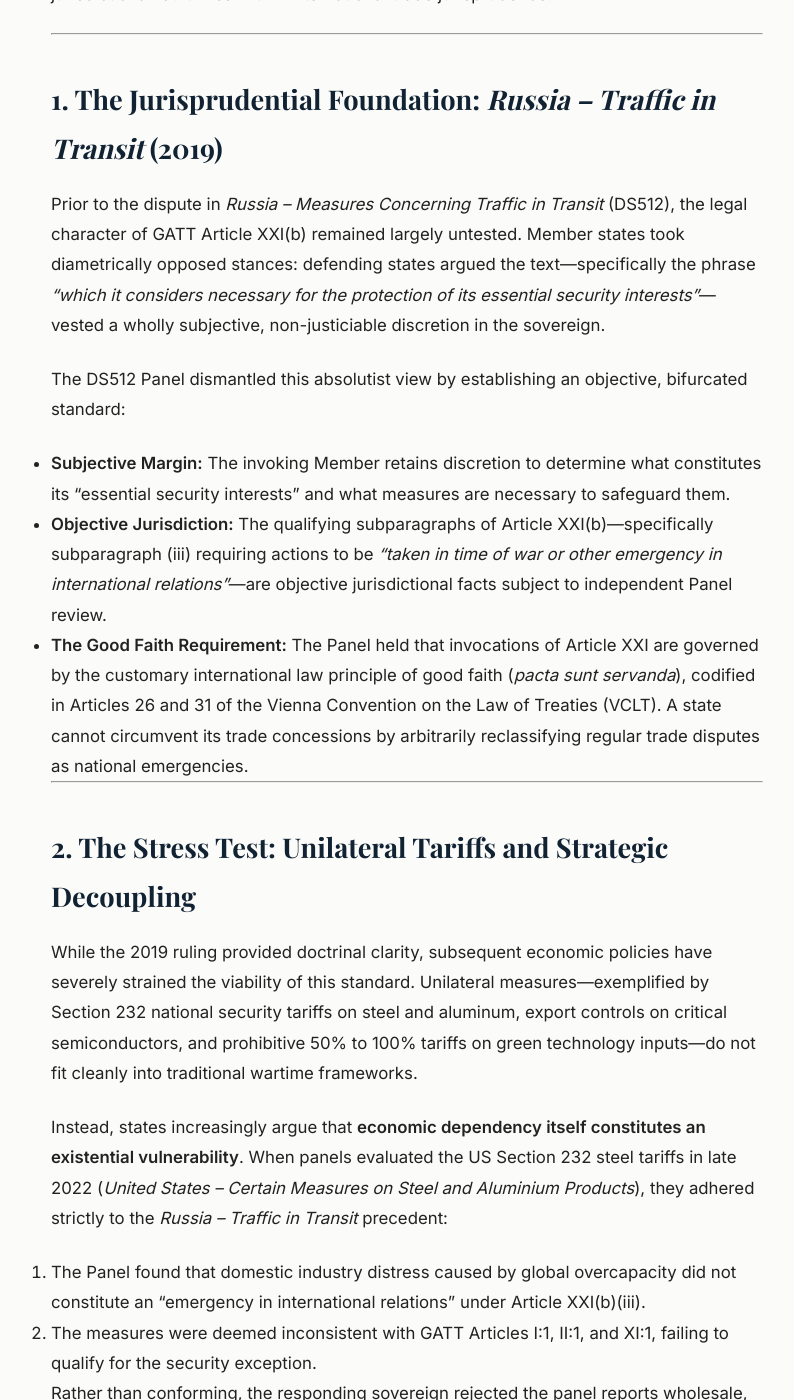
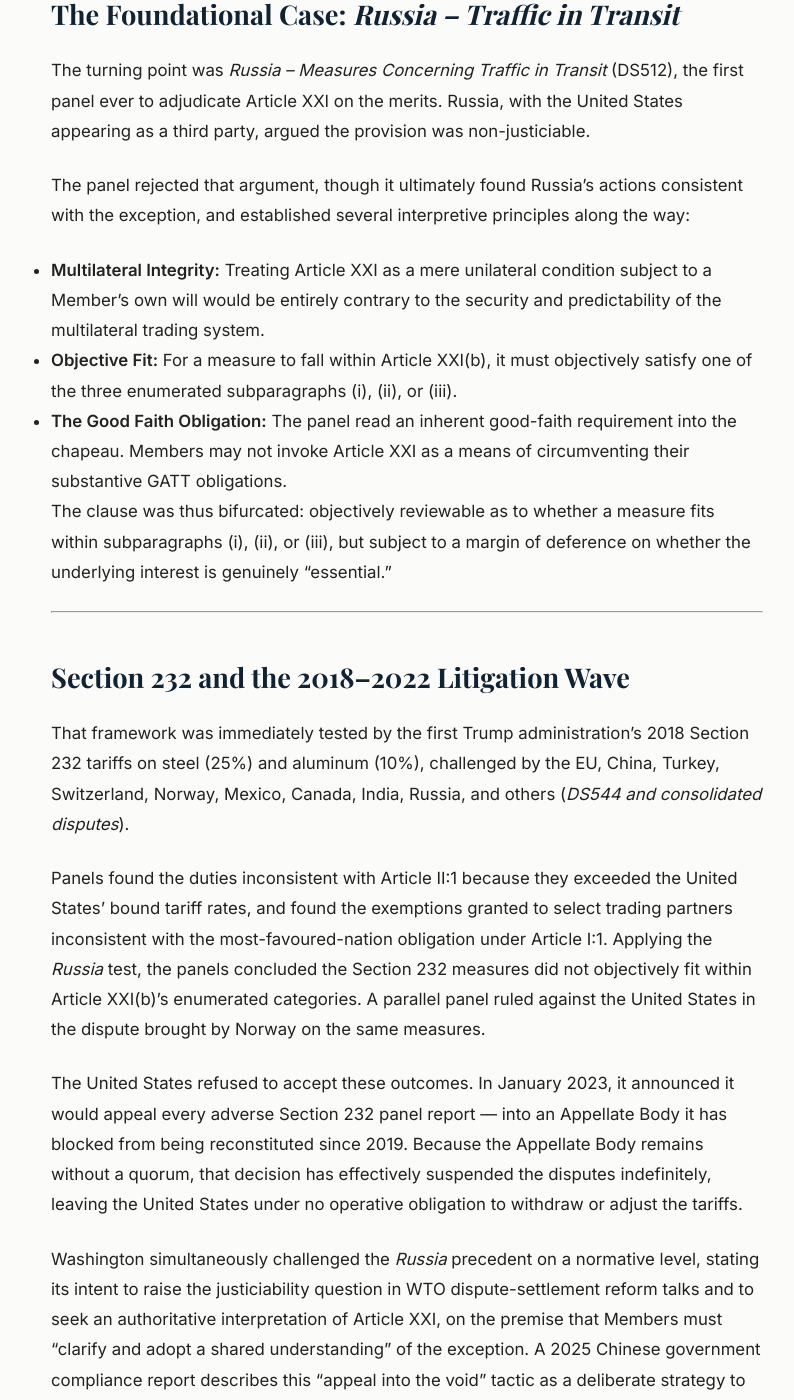
Before and after one commit to Nan00Kami/Law-Blog-Website, a Jekyll site: the page built from _posts/2026-09-05-wto-national-security.md, in a window 1280 px wide and 1400 px high, scrolled down 666 px. Shown: the whole window, without its empty margins (233-1027 px from the left). Built offline with Jekyll 4.4.1, drawn with Linux system fonts in a browser that asks for light colours; some web fonts are replaced; some of the changed text lies outside the part shown.

Commit message:
Revise summary for national security exceptions post
Updated the summary to reflect a more comprehensive analysis of the self-judging defense and its implications in recent trade disputes.

```diff
--- a/_posts/2026-09-05-wto-national-security.md
+++ b/_posts/2026-09-05-wto-national-security.md
@@ -3,58 +3,63 @@
 title: "National Security Exceptions Under Article XXI: The Modern Boundaries of Self-Judging Clauses"
 date: 2026-09-05
 jurisdiction: "WTO Dispute Settlement"
-summary: "Juxtaposing the 2019 Russia – Traffic in Transit objective standard against modern unilateral tariff escalations, retaliatory countermeasures, and the dispute settlement impasse."
+summary: "Tracing the collapse of the self-judging defense from Russia – Traffic in Transit through Section 232 litigation, retaliatory bootstrapping, and the 2025 tariff round."
 ---
 
-The invocation of Article XXI of the General Agreement on Tariffs and Trade (GATT 1994) has fundamentally shifted from a rare shield of diplomatic last resort to an offensive weapon of geoeconomic policy.
+Article XXI(b)(iii) of the GATT 1994 permits a Member to take *"any action which it considers necessary for the protection of its essential security interests"* taken *"in time of war or other emergency in international relations."*
 
-Where states once exercised mutual restraint to avoid weaponizing national security exceptions, modern trade dynamics have normalized unilateral, triple-digit tariff actions and reciprocal trade barriers—all justified under the elastic banner of economic resilience and national defense.
-
-The resulting friction threatens to render multilateral disciplines moot, exposing deep jurisdictional fault lines within international trade jurisprudence.
+For seventy years, the chapeau's phrase *"which it considers necessary"* was treated by many states as rendering the clause entirely self-judging — immune from panel review. That assumption has collapsed since 2019, and the tariff escalations of 2025 have pushed the doctrine back into the center of WTO litigation.
 
 ---
 
-## 1. The Jurisprudential Foundation: *Russia – Traffic in Transit* (2019)
+## The Foundational Case: *Russia – Traffic in Transit*
 
-Prior to the dispute in *Russia – Measures Concerning Traffic in Transit* (DS512), the legal character of GATT Article XXI(b) remained largely untested. Member states took diametrically opposed stances: defending states argued the text—specifically the phrase *"which it considers necessary for the protection of its essential security interests"*—vested a wholly subjective, non-justiciable discretion in the sovereign.
+The turning point was *Russia – Measures Concerning Traffic in Transit* (DS512), the first panel ever to adjudicate Article XXI on the merits. Russia, with the United States appearing as a third party, argued the provision was non-justiciable.
 
-The DS512 Panel dismantled this absolutist view by establishing an objective, bifurcated standard:
+The panel rejected that argument, though it ultimately found Russia's actions consistent with the exception, and established several interpretive principles along the way:
 
-* **Subjective Margin:** The invoking Member retains discretion to determine what constitutes its "essential security interests" and what measures are necessary to safeguard them.
-* **Objective Jurisdiction:** The qualifying subparagraphs of Article XXI(b)—specifically subparagraph (iii) requiring actions to be *"taken in time of war or other emergency in international relations"*—are objective jurisdictional facts subject to independent Panel review.
-* **The Good Faith Requirement:** The Panel held that invocations of Article XXI are governed by the customary international law principle of good faith (*pacta sunt servanda*), codified in Articles 26 and 31 of the Vienna Convention on the Law of Treaties (VCLT). A state cannot circumvent its trade concessions by arbitrarily reclassifying regular trade disputes as national emergencies.
+* **Multilateral Integrity:** Treating Article XXI as a mere unilateral condition subject to a Member's own will would be entirely contrary to the security and predictability of the multilateral trading system.
+* **Objective Fit:** For a measure to fall within Article XXI(b), it must objectively satisfy one of the three enumerated subparagraphs (i), (ii), or (iii).
+* **The Good Faith Obligation:** The panel read an inherent good-faith requirement into the chapeau. Members may not invoke Article XXI as a means of circumventing their substantive GATT obligations.
+
+The clause was thus bifurcated: objectively reviewable as to whether a measure fits within subparagraphs (i), (ii), or (iii), but subject to a margin of deference on whether the underlying interest is genuinely "essential."
 
 ---
 
-## 2. The Stress Test: Unilateral Tariffs and Strategic Decoupling
+## Section 232 and the 2018–2022 Litigation Wave
 
-While the 2019 ruling provided doctrinal clarity, subsequent economic policies have severely strained the viability of this standard. Unilateral measures—exemplified by Section 232 national security tariffs on steel and aluminum, export controls on critical semiconductors, and prohibitive 50% to 100% tariffs on green technology inputs—do not fit cleanly into traditional wartime frameworks.
+That framework was immediately tested by the first Trump administration's 2018 Section 232 tariffs on steel (25%) and aluminum (10%), challenged by the EU, China, Turkey, Switzerland, Norway, Mexico, Canada, India, Russia, and others (*DS544 and consolidated disputes*).
 
-Instead, states increasingly argue that **economic dependency itself constitutes an existential vulnerability**. When panels evaluated the US Section 232 steel tariffs in late 2022 (*United States – Certain Measures on Steel and Aluminium Products*), they adhered strictly to the *Russia – Traffic in Transit* precedent:
+Panels found the duties inconsistent with Article II:1 because they exceeded the United States' bound tariff rates, and found the exemptions granted to select trading partners inconsistent with the most-favoured-nation obligation under Article I:1. Applying the *Russia* test, the panels concluded the Section 232 measures did not objectively fit within Article XXI(b)'s enumerated categories. A parallel panel ruled against the United States in the dispute brought by Norway on the same measures.
 
-1. The Panel found that domestic industry distress caused by global overcapacity did not constitute an "emergency in international relations" under Article XXI(b)(iii).
-2. The measures were deemed inconsistent with GATT Articles I:1, II:1, and XI:1, failing to qualify for the security exception.
+The United States refused to accept these outcomes. In January 2023, it announced it would appeal every adverse Section 232 panel report — into an Appellate Body it has blocked from being reconstituted since 2019. Because the Appellate Body remains without a quorum, that decision has effectively suspended the disputes indefinitely, leaving the United States under no operative obligation to withdraw or adjust the tariffs.
 
-Rather than conforming, the responding sovereign rejected the panel reports wholesale, asserting that issues of national security lie beyond the institutional competence of panels and appealing the reports "into the void"—taking tactical advantage of the stalled Appellate Body.
+Washington simultaneously challenged the *Russia* precedent on a normative level, stating its intent to raise the justiciability question in WTO dispute-settlement reform talks and to seek an authoritative interpretation of Article XXI, on the premise that Members must "clarify and adopt a shared understanding" of the exception. A 2025 Chinese government compliance report describes this "appeal into the void" tactic as a deliberate strategy to keep unfavorable rulings from ever taking legal effect.
 
 ---
 
-## 3. The Structural Impasse and Retaliatory Spirals
+## Retaliation Turns the Exception Against Its Users
 
-The refusal to accept third-party adjudication on security matters has triggered two compounding crises in multilateral trade:
+A second wrinkle emerged once retaliating states themselves invoked Article XXI. In *China – Additional Duties on Certain Products from the United States* (DS558), decided in August 2024, a panel found China's retaliatory tariffs — imposed in response to the U.S. steel and aluminum duties — inconsistent with WTO rules, marking the first panel win for the United States after four consecutive losses on its own Section 232 defense.
 
-### A. Tit-for-Tat Retaliation Outside the DSU
-Faced with unreviewable security tariffs, target nations have avoided the lengthy Dispute Settlement Understanding (DSU) authorization process. Instead, they have levied immediate reciprocal tariffs, formally designating them as "rebalancing measures" under the WTO Agreement on Safeguards, or invoking countermeasure defenses under the Articles on State Responsibility. This dynamic bypasses Article 23 of the DSU, which prohibits unilateral determinations of trade violations.
-
-### B. The Perils of Legal Overstretch
-If panels adopt a broad reading of Article XXI to encompass economic competition, supply chain sovereignty, and technological dominance, the exception will swallow the entirety of the GATT tariff bindings.
-
-Conversely, if panels maintain a strict textual threshold (limiting "emergencies" to armed conflict or near-conflict scenarios), major trading powers will bypass or ignore the WTO framework entirely, deepening fragmentation into bilateral trade pacts and isolated economic corridors.
+The ruling confirmed that the *Russia* good-faith and objective-fit tests cut both ways: a Member cannot bootstrap a retaliatory measure into Article XXI merely because the originating measure was itself framed in security terms.
 
 ---
 
-## 4. Analytical Horizon
+## The 2025 Escalation
 
-Article XXI cannot serve as an elastic safety valve for structural industrial friction without dismantling multilateral predictability.
+The pattern has intensified rather than resolved. New steel and aluminum proclamations imposed a 25% duty effective March 12, 2025, echoing the 2018 measures and again invoking Section 232's national-security rationale, prompting renewed threats of EU and other retaliatory action.
 
-Until the Dispute Settlement Mechanism is restored with an operational appellate mechanism and clear consensus on security parameters, the WTO faces a critical dilemma: maintain strict legal review and risk open defiance by dominant economic powers, or grant broad deference and accept the erosion of binding tariff commitments.
+With the Appellate Body still non-functional, each new round of tariffs and counter-tariffs generates panel findings that are fully litigated but never legally consummated — a cycle that has now stretched across three U.S. administrations and a growing docket of sequential disputes, all while the underlying legal question — how far a self-judging clause can be stretched before it swallows the rules it was meant to except from — remains formally unresolved at the systemic level.
+
+---
+
+## The Takeaway
+
+For practitioners, three propositions from this jurisprudence are now reasonably settled:
+
+1. **Bifurcated Justiciability:** Article XXI(b) is justiciable as to objective fit with subparagraphs (i)–(iii), even though the "essential security interest" determination itself retains a margin of deference.
+2. **Mutual Good-Faith Constraints:** A good-faith requirement constrains both the invoking state and any state that attempts to retaliate in kind under the same banner.
+3. **Appellate Stage Paralysis:** Procedural gridlock at the appellate stage — not substantive doctrine — is now the primary obstacle to enforcement.
+
+Counsel advising on security-based trade measures should therefore treat panel-stage success as necessary but not sufficient, and build compliance strategy around the reality that adverse rulings may sit unenforced indefinitely.
```
